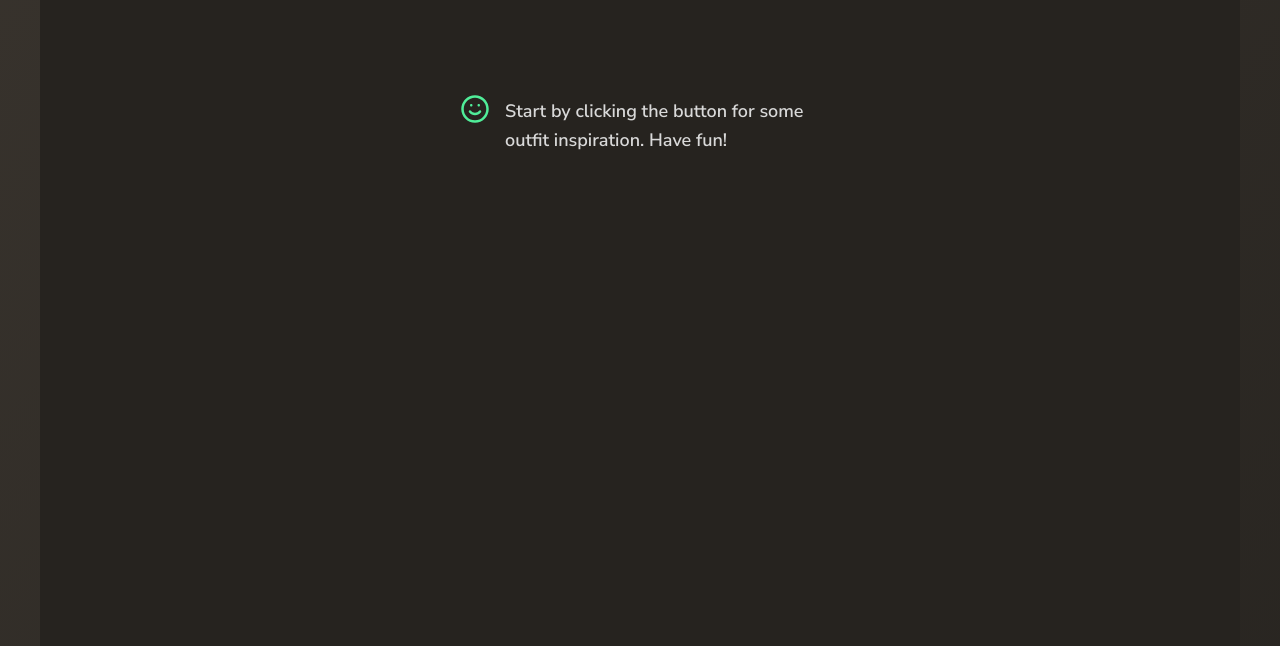
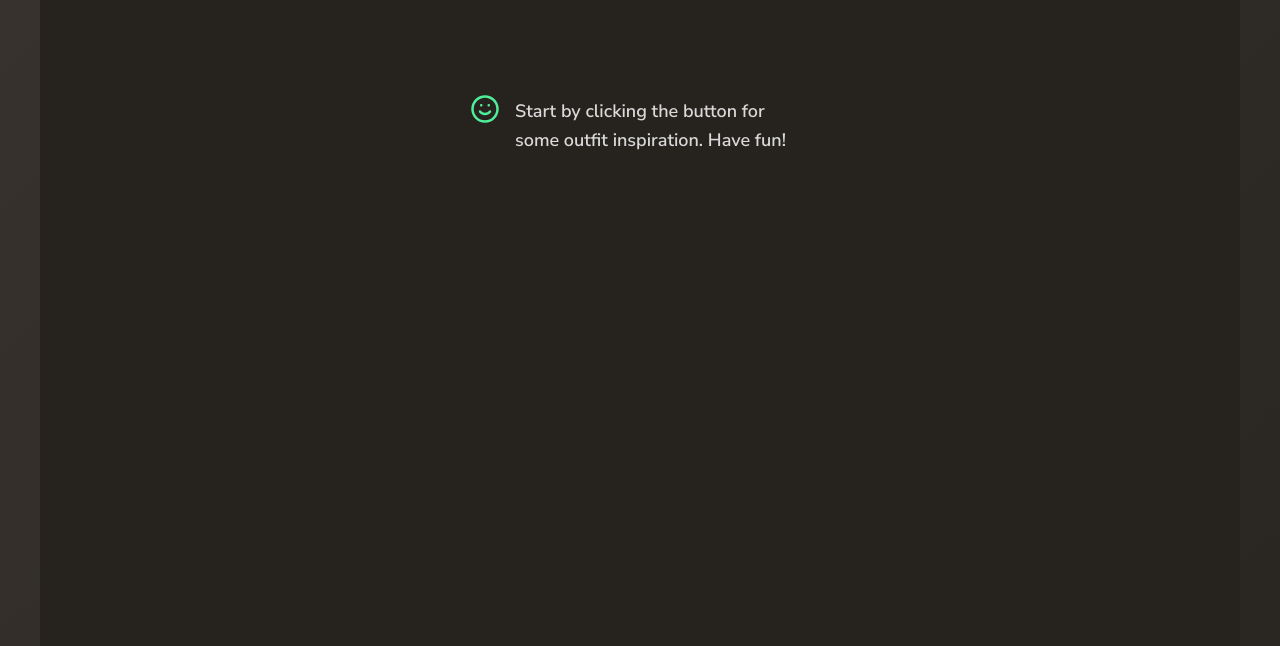
Before and after one commit to shelley816/practice_api_srootd, a website built with Parcel: page index.html in a window 1280 px wide. Shown: the part 154-800 px from the top of the page. Built offline with nearby package versions, Linux system fonts and the light colour scheme; no server answers.

Commit message:
Fixed disappearing buttons and text.

```diff
--- a/package.json
+++ b/package.json
@@ -2,7 +2,6 @@
   "name": "srootd",
   "version": "1.0.0",
   "description": "Provide the inspiration of today's outfit",
-  "default": "index.html",
   "scripts": {
     "start": "parcel index.html",
     "build": "parcel build index.html --dist-dir ./dist"
--- a/src/js/controller.js
+++ b/src/js/controller.js
@@ -75,7 +75,7 @@ const controlSavedImgs = async function () {
   try {
     saveView.render(model.state);
   } catch (err) {
-    saveView.renderMessage();
+    saveView.renderMessage({ message: err.message, withSpace: false });
   }
 };
 
--- a/src/js/model.js
+++ b/src/js/model.js
@@ -115,7 +115,6 @@ export const loadImages = async function (query = state.curQuery) {
     const urls = allArr.map(
       (key) => `${API_UNSPLASH_URL}/photos/random?query=${key}`
     );
-    console.log(urls);
 
     const data = await getJSON(urls);
     const imgsData = data.map((img, index) => {
--- a/src/sass/_components.scss
+++ b/src/sass/_components.scss
@@ -199,7 +199,7 @@
 .error {
   max-width: 40rem;
   margin: 0 auto;
-  padding: 5rem 2rem;
+  padding: 5rem 3rem;
   color: base.$color-t-light;
 
   display: flex;
@@ -212,7 +212,7 @@
   }
 
   p {
-    height: 3rem;
+    min-height: 3rem;
     margin-left: 1.5rem;
     font-size: 1.8rem;
     font-weight: 600;
```
